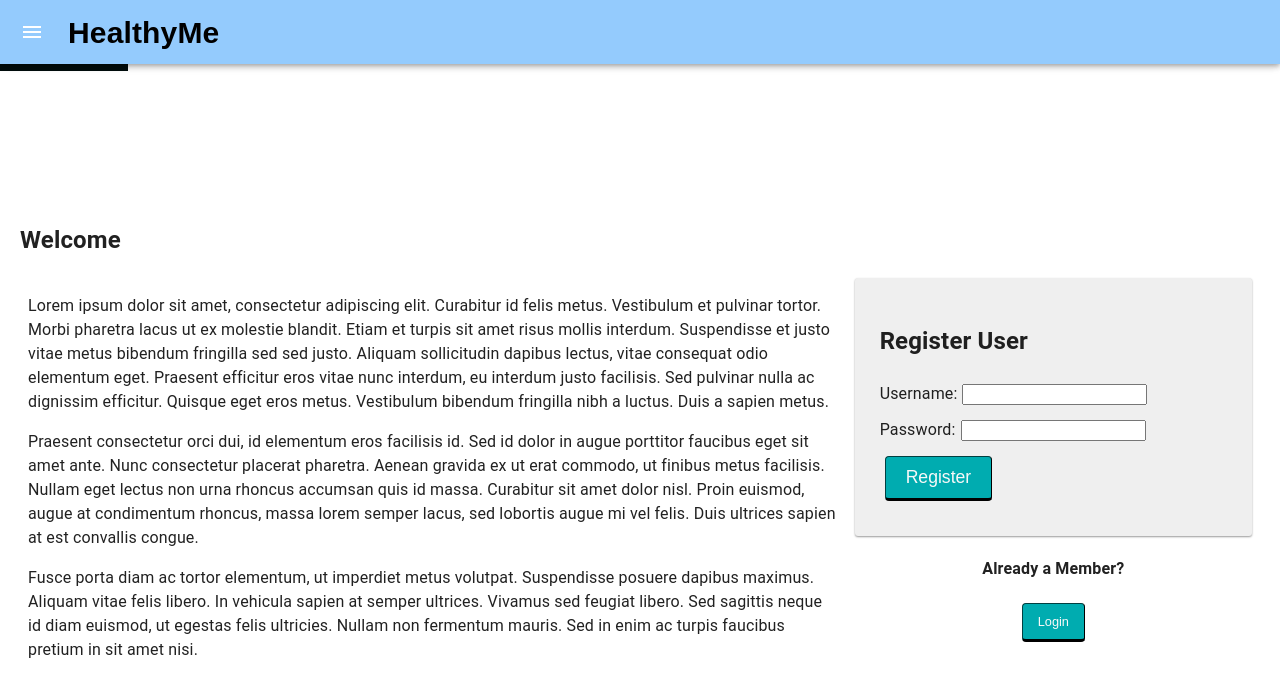
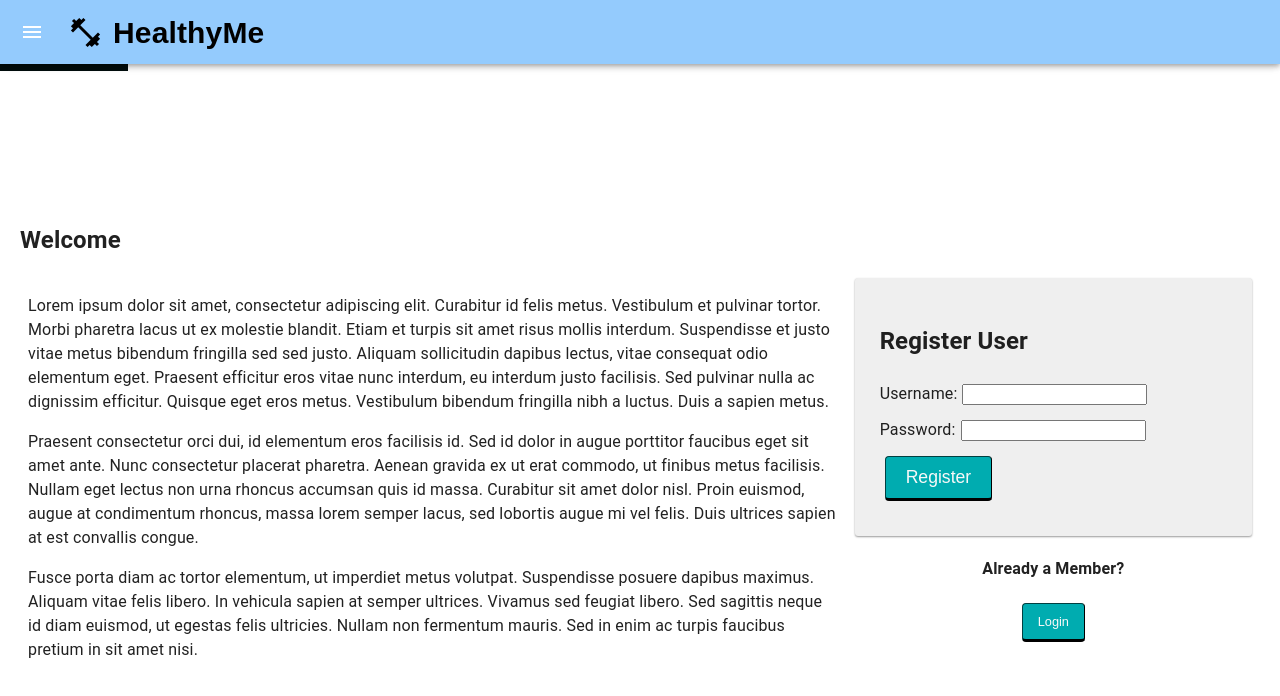
Before and after one commit to stevengangl/Steven-Solo-Project, a React (Create React App) app: page /profile#/home in a window 1280 px wide. Shown: the top 696 px of the page. Built offline with nearby package versions, Linux system fonts and the light colour scheme; no server answers.

Commit message:
added icon next to HealthyMe title at top of app

```diff
--- a/src/components/Nav/Nav.jsx
+++ b/src/components/Nav/Nav.jsx
@@ -16,7 +16,7 @@ import MenuIcon from '@mui/icons-material/Menu';
 import ChevronLeftIcon from '@mui/icons-material/ChevronLeft';
 import ChevronRightIcon from '@mui/icons-material/ChevronRight';
 import { colors } from '@mui/material';
-
+import FitnessCenterSharpIcon from '@mui/icons-material/FitnessCenterSharp';
 
 
 function Nav() {
@@ -107,7 +107,7 @@ function Nav() {
 
         <Box sx={{ display: 'flex', }}>
           <CssBaseline />
-          <AppBar position="fixed" open={open} sx={{ backgroundColor: '#94cbfd'}}>
+          <AppBar position="fixed" open={open} sx={{ backgroundColor: '#94cbfd' }}>
             <Toolbar>
               <IconButton
                 color="inherit"
@@ -119,9 +119,14 @@ function Nav() {
                 <MenuIcon />
               </IconButton>
               <Link id='home' className="" to="/home">
-                <Typography variant="" noWrap component="div" sx={{ color: 'black', fontSize:'30px', fontWeight: 'bold', fontFamily: 'sans-serif' }}>
-                  HealthyMe
-                </Typography>
+                <div style={{ display: 'flex', alignItems: 'center', color: 'black' }}>
+                  <FitnessCenterSharpIcon fontSize="large" />
+                  <Typography variant="" noWrap component="div" sx={{ color: 'black', fontSize: '30px', fontWeight: 'bold', fontFamily: 'sans-serif', paddingLeft: '10px' }}>
+                    HealthyMe
+                  </Typography>
+                </div>
+
+
               </Link>
 
 
```
